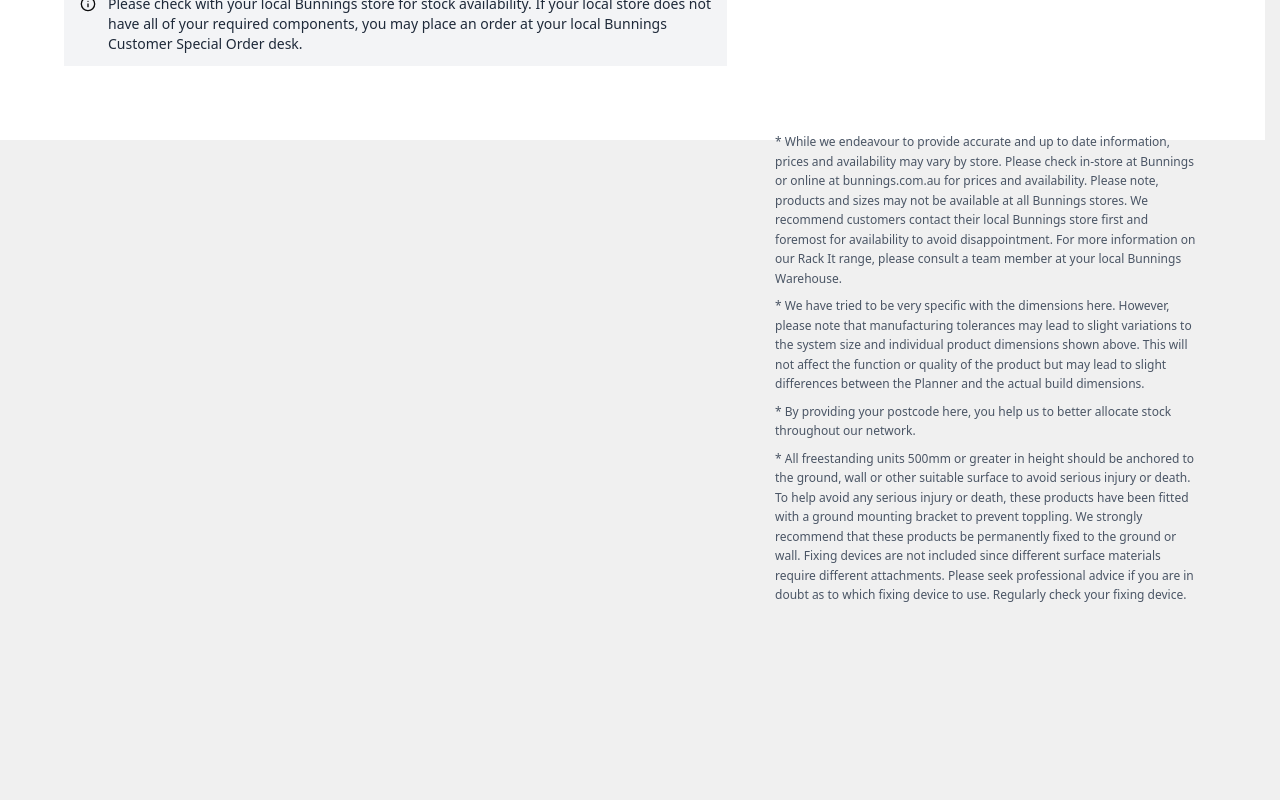
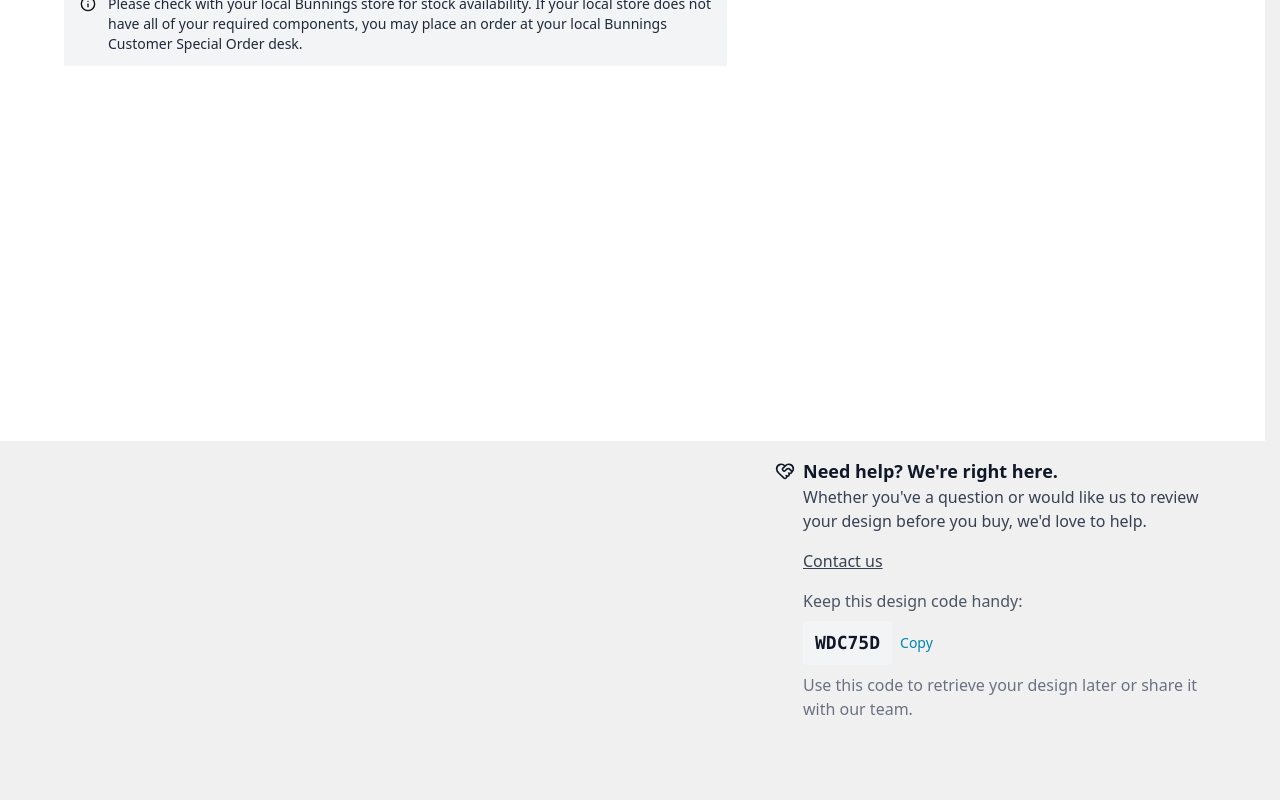
Before and after one commit to Zenexus/wardrobe-planner-au, a React (Vite) app: page /summary in a window 1280 px wide. Shown: the part 740-1540 px from the top of the page. Before the commit the page ends 1345 px from the top, so only its background shows below. Built offline with nearby package versions, Linux system fonts and the light colour scheme; no server answers; the HTML template or start-up script is replaced by a standard one.

Commit message:
feat: get design from firebase

```diff
--- a/package.json
+++ b/package.json
@@ -14,7 +14,7 @@
     "@radix-ui/react-accordion": "^1.2.12",
     "@radix-ui/react-alert-dialog": "^1.1.15",
     "@radix-ui/react-checkbox": "^1.3.3",
-    "@radix-ui/react-dialog": "^1.1.14",
+    "@radix-ui/react-dialog": "^1.1.15",
     "@radix-ui/react-label": "^2.1.7",
     "@radix-ui/react-slider": "^1.3.5",
     "@radix-ui/react-slot": "^1.2.3",
--- a/src/components/SummaryHeader.tsx
+++ b/src/components/SummaryHeader.tsx
@@ -7,6 +7,13 @@
   TooltipContent,
   TooltipTrigger,
 } from "@/components/ui/tooltip";
+import {
+  Dialog,
+  DialogContent,
+  DialogHeader,
+  DialogTitle,
+  DialogTrigger,
+} from "@/components/ui/dialog";
 
 export default function SummaryHeader() {
   const navigate = useNavigate();
@@ -38,20 +45,30 @@
             </div>
 
             <div className="flex items-center gap-2 pr-4">
+              <Dialog>
                 <Tooltip>
                   <TooltipTrigger asChild>
-                  <a
-                    href=""
-                    target="_blank"
-                    rel="noreferrer"
-                    className="w-16 h-16 flex items-center justify-center hover:bg-gray-200 rounded-full transition-colors"
+                    <DialogTrigger asChild>
+                      <button
+                        type="button"
+                        className="w-16 h-16 flex items-center justify-center cursor-pointer hover:bg-gray-200 rounded-full transition-colors"
                         aria-label="Popular List"
                       >
                         <HeartPlus size={24} />
-                  </a>
+                      </button>
+                    </DialogTrigger>
                   </TooltipTrigger>
                   <TooltipContent>Popular List</TooltipContent>
                 </Tooltip>
+                <DialogContent>
+                  <DialogHeader>
+                    <DialogTitle>Popular List</DialogTitle>
+                  </DialogHeader>
+                  <div className="py-4">
+                    {/* Content will be added later */}
+                  </div>
+                </DialogContent>
+              </Dialog>
 
               <Sheet>
                 <Tooltip>
--- /dev/null
+++ b/src/components/ui/dialog.tsx
@@ -0,0 +1,141 @@
+import * as React from "react"
+import * as DialogPrimitive from "@radix-ui/react-dialog"
+import { XIcon } from "lucide-react"
+
+import { cn } from "@/lib/utils"
+
+function Dialog({
+  ...props
+}: React.ComponentProps<typeof DialogPrimitive.Root>) {
+  return <DialogPrimitive.Root data-slot="dialog" {...props} />
+}
+
+function DialogTrigger({
+  ...props
+}: React.ComponentProps<typeof DialogPrimitive.Trigger>) {
+  return <DialogPrimitive.Trigger data-slot="dialog-trigger" {...props} />
+}
+
+function DialogPortal({
+  ...props
+}: React.ComponentProps<typeof DialogPrimitive.Portal>) {
+  return <DialogPrimitive.Portal data-slot="dialog-portal" {...props} />
+}
+
+function DialogClose({
+  ...props
+}: React.ComponentProps<typeof DialogPrimitive.Close>) {
+  return <DialogPrimitive.Close data-slot="dialog-close" {...props} />
+}
+
+function DialogOverlay({
+  className,
+  ...props
+}: React.ComponentProps<typeof DialogPrimitive.Overlay>) {
+  return (
+    <DialogPrimitive.Overlay
+      data-slot="dialog-overlay"
+      className={cn(
+        "data-[state=open]:animate-in data-[state=closed]:animate-out data-[state=closed]:fade-out-0 data-[state=open]:fade-in-0 fixed inset-0 z-50 bg-black/50",
+        className
+      )}
+      {...props}
+    />
+  )
+}
+
+function DialogContent({
+  className,
+  children,
+  showCloseButton = true,
+  ...props
+}: React.ComponentProps<typeof DialogPrimitive.Content> & {
+  showCloseButton?: boolean
+}) {
+  return (
+    <DialogPortal data-slot="dialog-portal">
+      <DialogOverlay />
+      <DialogPrimitive.Content
+        data-slot="dialog-content"
+        className={cn(
+          "bg-background data-[state=open]:animate-in data-[state=closed]:animate-out data-[state=closed]:fade-out-0 data-[state=open]:fade-in-0 data-[state=closed]:zoom-out-95 data-[state=open]:zoom-in-95 fixed top-[50%] left-[50%] z-50 grid w-full max-w-[calc(100%-2rem)] translate-x-[-50%] translate-y-[-50%] gap-4 rounded-lg border p-6 shadow-lg duration-200 sm:max-w-lg",
+          className
+        )}
+        {...props}
+      >
+        {children}
+        {showCloseButton && (
+          <DialogPrimitive.Close
+            data-slot="dialog-close"
+            className="ring-offset-background focus:ring-ring data-[state=open]:bg-accent data-[state=open]:text-muted-foreground absolute top-4 right-4 rounded-xs opacity-70 transition-opacity hover:opacity-100 focus:ring-2 focus:ring-offset-2 focus:outline-hidden disabled:pointer-events-none [&_svg]:pointer-events-none [&_svg]:shrink-0 [&_svg:not([class*='size-'])]:size-4"
+          >
+            <XIcon />
+            <span className="sr-only">Close</span>
+          </DialogPrimitive.Close>
+        )}
+      </DialogPrimitive.Content>
+    </DialogPortal>
+  )
+}
+
+function DialogHeader({ className, ...props }: React.ComponentProps<"div">) {
+  return (
+    <div
+      data-slot="dialog-header"
+      className={cn("flex flex-col gap-2 text-center sm:text-left", className)}
+      {...props}
+    />
+  )
+}
+
+function DialogFooter({ className, ...props }: React.ComponentProps<"div">) {
+  return (
+    <div
+      data-slot="dialog-footer"
+      className={cn(
+        "flex flex-col-reverse gap-2 sm:flex-row sm:justify-end",
+        className
+      )}
+      {...props}
+    />
+  )
+}
+
+function DialogTitle({
+  className,
+  ...props
+}: React.ComponentProps<typeof DialogPrimitive.Title>) {
+  return (
+    <DialogPrimitive.Title
+      data-slot="dialog-title"
+      className={cn("text-lg leading-none font-semibold", className)}
+      {...props}
+    />
+  )
+}
+
+function DialogDescription({
+  className,
+  ...props
+}: React.ComponentProps<typeof DialogPrimitive.Description>) {
+  return (
+    <DialogPrimitive.Description
+      data-slot="dialog-description"
+      className={cn("text-muted-foreground text-sm", className)}
+      {...props}
+    />
+  )
+}
+
+export {
+  Dialog,
+  DialogClose,
+  DialogContent,
+  DialogDescription,
+  DialogFooter,
+  DialogHeader,
+  DialogOverlay,
+  DialogPortal,
+  DialogTitle,
+  DialogTrigger,
+}
--- a/src/pages/Home.tsx
+++ b/src/pages/Home.tsx
@@ -212,6 +212,7 @@
   const setCanvasScreenshotDataUrl = useStore(
     (s) => s.setCanvasScreenshotDataUrl
   );
+  const setCurrentDesignCode = useStore((s) => s.setCurrentDesignCode);
   const focusedWardrobeInstance = useStore((s) => s.focusedWardrobeInstance);
   const [disableFinalise, setDisableFinalise] = useState(true);
   const [isDetailOpen, setIsDetailOpen] = useState(false);
@@ -257,6 +258,7 @@
       setIsSaving(true);
       setSaveError(null);
       const designCode = generateDesignCode();
+      setCurrentDesignCode(designCode);
       const { shoppingCart, totalPrice } =
         generateShoppingCart(wardrobeInstances);
 
--- a/src/pages/Summary.tsx
+++ b/src/pages/Summary.tsx
@@ -1,4 +1,5 @@
 import { Info } from "lucide-react";
+import { useState } from "react";
 import { useStore } from "@/store";
 import { WardrobeInstance } from "@/types";
 import { Tabs, TabsList, TabsTrigger, TabsContent } from "@/components/ui/tabs";
@@ -6,6 +7,7 @@
 import { Alert, AlertDescription } from "@/components/ui/alert";
 import AssemblyOverviewList from "@/components/AssemblyOverviewList";
 import SummaryHeader from "@/components/SummaryHeader";
+import { HeartHandshake } from "lucide-react";
 
 // Type for grouped wardrobes
 type GroupedWardrobe = {
@@ -17,6 +19,7 @@
 
 const Summary = () => {
   const { wardrobeInstances } = useStore();
+  const [showCopiedMessage, setShowCopiedMessage] = useState(false);
   const screenshotFromStore = useStore((s) => s.canvasScreenshotDataUrl);
   const screenshotFromStorage =
     typeof window !== "undefined"
@@ -202,7 +205,62 @@
               </div>
             </div>
           )}
-          <div className="mt-4 text-xs text-gray-600 leading-relaxed space-y-2 break-words">
+
+          <div className="mt-10 flex justify-start gap-2 items-start">
+            <HeartHandshake className="w-5 h-5 text-gray-900 flex-shrink-0 mt-1" />
+            <div>
+              <h3 className="text-lg font-semibold text-gray-900">
+                Need help? We're right here.
+              </h3>
+
+              <div>
+                <p className="text-gray-700 mb-4">
+                  Whether you've a question or would like us to review your
+                  design before you buy, we'd love to help.
+                </p>
+
+                <div className="mb-4">
+                  <a
+                    href="https://flexistorage.com.au/contact-us/"
+                    target="_blank"
+                    rel="noopener noreferrer"
+                    className="underline cursor-pointer text-gray-700 hover:text-gray-900"
+                  >
+                    Contact us
+                  </a>
+                </div>
+
+                <p className=" text-gray-600 mb-2">
+                  Keep this design code handy:
+                </p>
+                <div className="flex items-center gap-2">
+                  <code className="bg-gray-100 px-3 py-2 rounded font-mono text-lg font-bold text-gray-900">
+                    {useStore.getState().currentDesignCode || "WDC75D"}
+                  </code>
+                  <button
+                    onClick={() => {
+                      const code =
+                        useStore.getState().currentDesignCode || "WDC75D";
+                      navigator.clipboard.writeText(code);
+                      setShowCopiedMessage(true);
+                      setTimeout(() => setShowCopiedMessage(false), 2000);
+                    }}
+                    className={`text-sm cursor-pointer font-medium transition-colors ${
+                      showCopiedMessage ? "text-[#003B4A]" : "text-[#0085AD]"
+                    }`}
+                  >
+                    {showCopiedMessage ? "Copied!" : "Copy"}
+                  </button>
+                </div>
+                <p className="text-gray-500 mt-2">
+                  Use this code to retrieve your design later or share it with
+                  our team.
+                </p>
+              </div>
+            </div>
+          </div>
+
+          <div className="mt-20 text-xs text-gray-600 leading-relaxed space-y-2 break-words">
             <p>
               * While we endeavour to provide accurate and up to date
               information, prices and availability may vary by store. Please
--- a/src/store.ts
+++ b/src/store.ts
@@ -130,6 +130,10 @@
   // Canvas screenshot (data URL)
   canvasScreenshotDataUrl: string | null;
   setCanvasScreenshotDataUrl: (dataUrl: string | null) => void;
+
+  // Current design code
+  currentDesignCode: string | null;
+  setCurrentDesignCode: (code: string | null) => void;
 }
 
 export const useStore = create<StoreState>((set, get) => ({
@@ -731,4 +735,9 @@
     } catch {}
     set({ canvasScreenshotDataUrl: dataUrl });
   },
+
+  // Current design code
+  currentDesignCode: null,
+  setCurrentDesignCode: (code: string | null) =>
+    set({ currentDesignCode: code }),
 }));
```
Also changed, not shown: 1 other file (tests, documents, lock files or other folders). Lines whose indentation alone changed are shown as unchanged.
